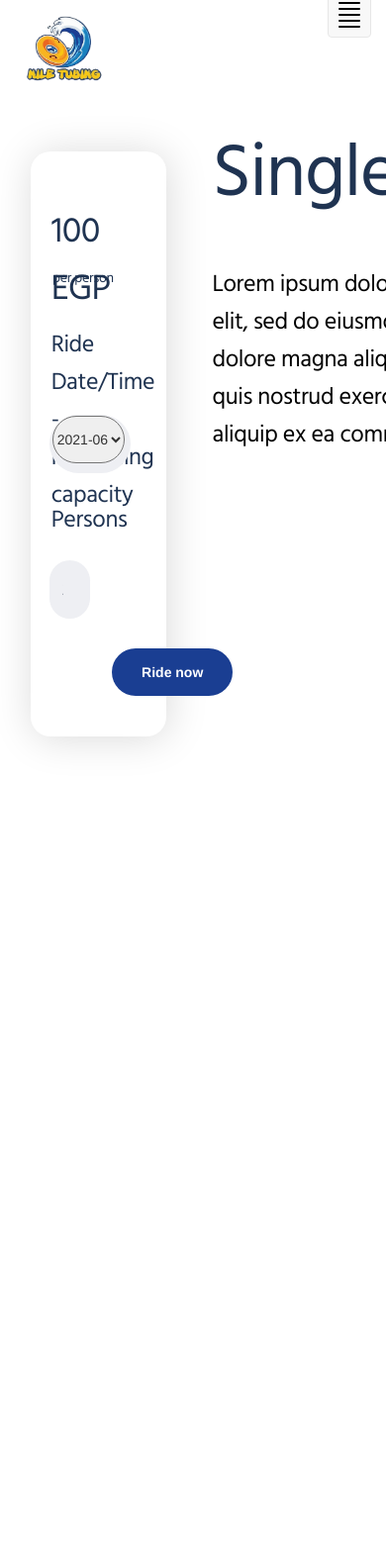
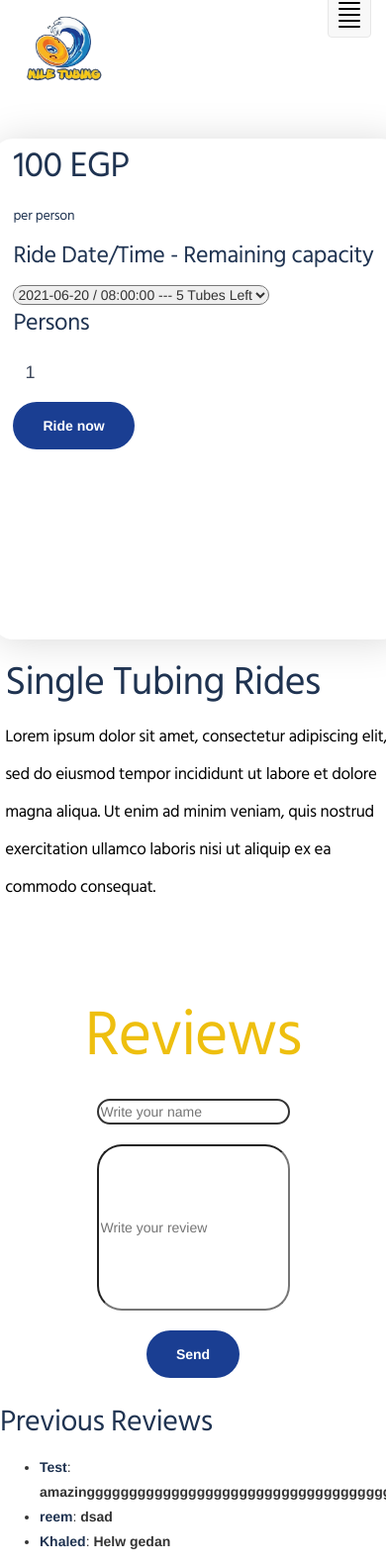
Before and after one commit to khaleddsaadd/NTubing, a PHP site: page /Ride?id=1 in a window 390 px wide; the page is wider, and only the part inside the window is pictured. Shown: the part 16-1598 px from the top of that part at 99% size. Before the commit the page ends 770 px from the top of that part, so only its background shows below. Run offline with PHP 8.4, Linux system fonts and the light colour scheme; data comes from the database, SQL or seed files in the repository; some web fonts are replaced.

Commit message:
Ride Page

```diff
--- a/app/view/CSS/RideCSS.php
+++ b/app/view/CSS/RideCSS.php
@@ -6,10 +6,88 @@ require_once(__ROOT__ . "view/RideView.php");
 
 ?>
 <style>
+* {
+  box-sizing: border-box;
+}
+.card {
+  /* Add shadows to create the "card" effect */
+  box-shadow: 0 4px 8px 0 rgba(0,0,0,0.2);
+  transition: 0.3s;
+}
 
+/* On mouse-over, add a deeper shadow */
+.card:hover {
+  box-shadow: 0 8px 16px 0 rgba(0,0,0,0.2);
+}
+
+/* Add some padding inside the card container */
+.container {
+  padding: 2px 16px;
+}
+/* Create two equal columns that floats next to each other */
+.column {
+  float: left;
+  width: 50%;
+  padding-left: 200px;
+  height: 300px; /* Should be removed. Only for demonstration */
+}
+
+/* Clear floats after the columns */
+.row:after {
+  content: "";
+  display: table;
+  clear: both;
+}
+
+/* Responsive layout - makes the two columns stack on top of each other instead of next to each other */
+@media screen and (max-width: 600px) {
+  .column {
+    width: 100%;
+  }
+}
 .body{
 	background-color: white;
 	font-family: Hind;
+}
+#body1
+{
+	padding-top:10%;
+	padding-left:2%;
+}
+@media screen and (max-width: 600px) {
+  #body1 {
+	padding-top:40%;
+  }
+}
+#body1_left
+{
+	padding-left: 5%;
+	background: #FFFFFF;
+	box-shadow: 2px 2px 40px rgba(0, 0, 0, 0.15);
+	border-radius: 20px;
+	width: 40%;
+	height: 50%;
+
+}
+@media screen and (max-width: 600px) {
+  #body1_left {
+    width: 100%;
+  }
+}
+@media screen and (max-width: 600px) {
+  #body1_left{
+	  height: 60%;
+  }
+}
+#body1_right
+{
+
+}
+@media screen and (max-width: 600px) {
+  #body1_right{
+    width: 100%;
+	padding-left:3%;
+  }
 }
 #rec1{
 	position: absolute;
@@ -24,12 +102,6 @@ border-radius: 20px;}
 
 
 #price{
-	position: absolute;
-/*width: 100%;
-height: 10%;*/
-left: 15%;
-top: 9%;
-
 font-family: Hind;
 font-style: normal;
 font-weight: normal;
@@ -42,12 +114,6 @@ letter-spacing: -0.017em;
 color: #1F3351;}
 
 #per{
-	position: relative;
-/*width: 137px;
-height: 121px;*/
-left: 16%;
-top: 20%;
-
 font-family: Hind;
 font-style: normal;
 font-weight: normal;
@@ -62,11 +128,6 @@ color: #1F3351;
 }
 
 #date{
-	position: absolute;
-/*width: 20%;
-height: 20%;*/
-left: 15%;
-top: 30%;
 
 font-family: Hind;
 font-style: normal;
@@ -95,11 +156,7 @@ select
 
 }
 .form-control {
-	position: absolute;
-	top: 5%;
-	left: 13%;
-
-	background-color: #ebecee;
+	color: #ebecee;
 	border-radius: 400px;
 	width: fit-content;
 	border: none;
@@ -112,11 +169,7 @@ select
 }
 
 .persons{
-	position: absolute;
-/*width: 115px;
-height: 46px;*/
-left: 15%;
-top: 60%;
+
 
 font-family: Hind;
 font-style: normal;
@@ -134,35 +187,11 @@ color: #1F3351;
 
 #quantity
 {
-position: absolute;
-width: 30%;
-height: 10%;
-left: 14%;
-top: 70%;
-text-align: center;
-background: #EEEFF3;
-border-radius: 30px;
-font-size: 18px;
+
 }
 
 #cap{
-	position: absolute;
-width: 30%;
-height: 10%;
-left: 50%;
-top: 67%;
 
-font-family: Hind;
-font-style: normal;
-font-weight: normal;
-font-size: 18px;
-line-height: 38px;
-display: flex;
-align-items: center;
-text-align: center;
-letter-spacing: -0.017em;
-
-color: #F1D158;
 
 }
 
@@ -201,33 +230,28 @@ border-radius: 30px;
 }
 
 h1{
-	position: absolute;
-width: 700px;
-height: 165px;
-left: 55%;
-top: 13%;
 
 font-family: Hind;
 font-style: normal;
 font-weight: normal;
 font-size: 75px;
-line-height: 128px;
-display: flex;
 align-items: right;
 letter-spacing: -0.017em;
 
 color: #1F3351;
+}
+@media screen and (max-width: 600px) {
+  h1{
+	font-size: 40px;
+	line-height: 50px;
+
+  }
 }
 .review{
 margin-top:30%;
 margin-left:8%;
 }
 #des{
-	position: absolute;
-width: 506px;
-height: 337px;
-left: 55%;
-top: 25%;
 
 font-family: Hind;
 font-style: normal;
@@ -239,6 +263,12 @@ align-items: center;
 letter-spacing: -0.017em;
 
 color: #000000;
+}
+@media screen and (max-width: 600px) {
+  #des{
+	font-size: 17px;
+
+  }
 }
 
 #rideinfo{
@@ -279,65 +309,65 @@ background: #FFFFFF;
 box-shadow: 2px 2px 40px rgba(0, 0, 0, 0.15);
 }
 
-#rev{
-
-	position: absolute;
-width: 419px;
-height: 102px;
-left: 10%;
-top: 5%;
+#rev-text{
 
 font-family: 'Hind';
 font-style: normal;
 font-weight: normal;
 font-size: 64px;
 line-height: 102px;
-display: flex;
-align-items: center;
 letter-spacing: -0.017em;
 
 color: #EEBF0F;
 
 
 }
-
+#rev-all
+{
+	padding-top:8%;
+}
+@media screen and (max-width: 600px) {
+	#rev-all
+{
+width:100%;
+  }
+}
+#rev-div
+{
+	/* background: #EEEFF3; */
+	width: 50%;
+}
+@media screen and (max-width: 600px) {
+	#rev-div
+{
+width:100%;
+  }
+}
 .wrev{
-	position: absolute;
-width: 80%;
-height: 225px;
-left: 10%;
-top: 30%;
 
 background: #EEEFF3;
 }
 
 #name{
-	position: absolute;
-width: 20%;
-height: 15%;
-left: 3%;
-top: 10%;
+
 border-radius: 25px;
     border: 2px solid ;
 background: #FFFFFF;
 box-sizing: border-box;
+width:50%;
+
 }
 
 #rev-box{
-	position: absolute;
-width: 70%;
-height: 40%;
-left: 3%;
-top: 35%;
+
 border-radius: 25px;
 box-sizing: border-box;
+width:50%;
+height: 20%;
 }
 
 #rev-sub{
 
-	position: absolute;
 
-left: 70%;
-top: 57%;
 }
 </style>
--- a/app/view/RideView.php
+++ b/app/view/RideView.php
@@ -1,17 +1,16 @@
 <head>
-	<title>Ride</title>
-	<meta charset="utf-8">
+    <meta charset="utf-8">
   <meta name="viewport" content="width=device-width, initial-scale=1">
   <link rel="stylesheet" href="https://maxcdn.bootstrapcdn.com/bootstrap/3.4.1/css/bootstrap.min.css">
   <script src="https://ajax.googleapis.com/ajax/libs/jquery/3.5.1/jquery.min.js"></script>
   <script src="https://maxcdn.bootstrapcdn.com/bootstrap/3.4.1/js/bootstrap.min.js"></script>
     <link rel="stylesheet" href="https://cdnjs.cloudflare.com/ajax/libs/font-awesome/4.7.0/css/font-awesome.min.css">
-        <link href='https://fonts.googleapis.com/css?family=Bungee Outline' rel='stylesheet'>
+    <link href='https://fonts.googleapis.com/css?family=Bungee Outline' rel='stylesheet'>
         <link href='https://fonts.googleapis.com/css?family=Hind' rel='stylesheet'>
+        <title>Rides</title>
+<?php include 'NavBoot/index.html';?>
+</head>
 
-<?php include 'NavBoot/index.html';?>
-
-</head>
 
 <?php
 
@@ -35,67 +34,63 @@ class rideView
 		}
 		$review.='</ul>';
 
-        $str='<div class="container">
-		<div class="row">
-		  <div class="col-md" id="rec1">
-
-
+        $str='
+		<div class="row" id="body1">
+		<div class="column" id="body1_left">
 		<p id="price">'.$model->Price.' EGP</p>
 		<p id="per">per person</p>
-
 		<p id="date"> Ride Date/Time - Remaining capacity</p>
 		<form action="checkout.php?id='.$model->rideID.'" method="post">
-		<div class="date">
-		<select id="rideinfo" name="rideDate">
+		<div class="">
+		<select id="" name="rideDate">
 			'.$list.'</select>
 		</div>
+		<p class="persons">Persons</p>
+		<div class="quantity">
+		<input type="number"  class="form-control" id="k" value="1" name="quantity" min="1"  required>
+		</div>
+		<p id="">'.$model->currentCapacity.'</p>
 
-		<p class="persons">Persons</p>
-
-		<div class="quantity">
-
-			<input type="number"  class="form-control" id="quantity" value="1" name="quantity" min="1"  required>
-
-
-		</div>
-
-		<p id="cap">'.$model->currentCapacity.'</p>
-
-		<div class="sub">
+		<div class="">
 		<button class="submit-btn" name="book">Ride now</button>
 			</div>
-	</form>
-
-
+		</form>
 
 		</div>
 
 
-	  <div class="col-md">
-		  <h1>'.$model->Name.'</h1>
-		  <p id="des">'.$model->Description.'</p>
+		<div class="column" id="body1_right">
+		<h1>'.$model->Name.'</h1>
+		<p id="des">'.$model->Description.'</p>
+		</div>
+	  </div>
+	  <div id="rev-all">
+	  <center>
+		<div id="rev-div">
+		<h1 id="rev-text">Reviews</h1>
+		<form action="Ride.php?id='.$model->rideID.'" method="POST">
+			<input type="text" id="name" name="name" placeholder="Write your name" required=""><br><br>
+			<input type="text" id="rev-box" name="rev-box" placeholder="Write your review"required=""><br><br>
+			<button class="submit-btn" name="rev-sub" id="rev-sub">Send</button>
+		</div>
+		</form>
 
+		</center>
+
+	  </div>
+	  <div>
+	  <h1 style="font-size:30px;">Previous Reviews </h1>
+	  <div>'.$review.'
+	  </div>
 	  </div>
 
 
 
-	</div>
-	<div class="row-md" id="rec2">
-		<h1 id="rev">Reviews</h1>
-		<form action="Ride.php?id='.$model->rideID.'" method="POST">
-		<div class="wrev">
-			<input type="text" id="name" name="name" placeholder="Write your name" required=""><br>
-			<input type="text" id="rev-box" name="rev-box" placeholder="Write your review"required=""><br>
-		</div>
 
-		<div>
-			<button class="submit-btn" name="rev-sub" id="rev-sub">Submit</button>
-		</div></form>
-		<div class="review">'.$review.'
-		 </div>
-		 </div>
 
-	</div>';
+
+
+';
 
 
         return $str;
```
